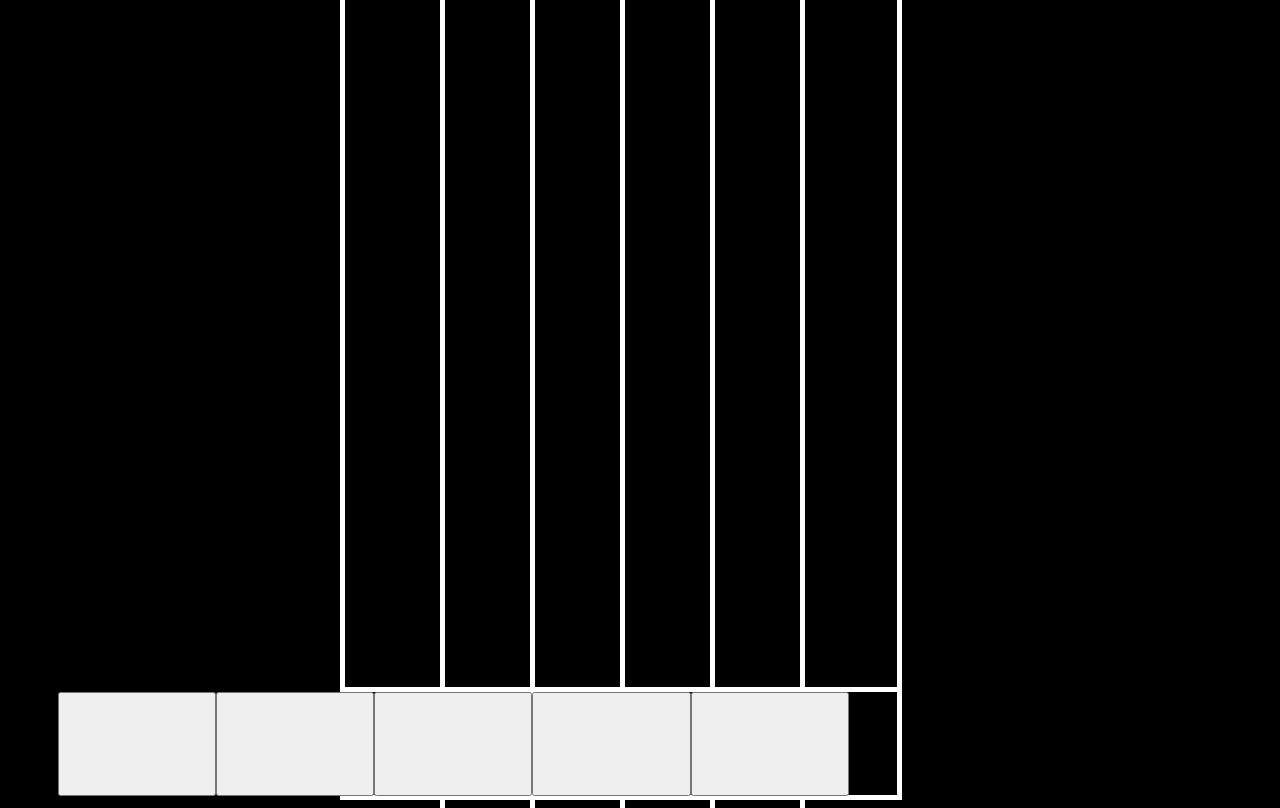
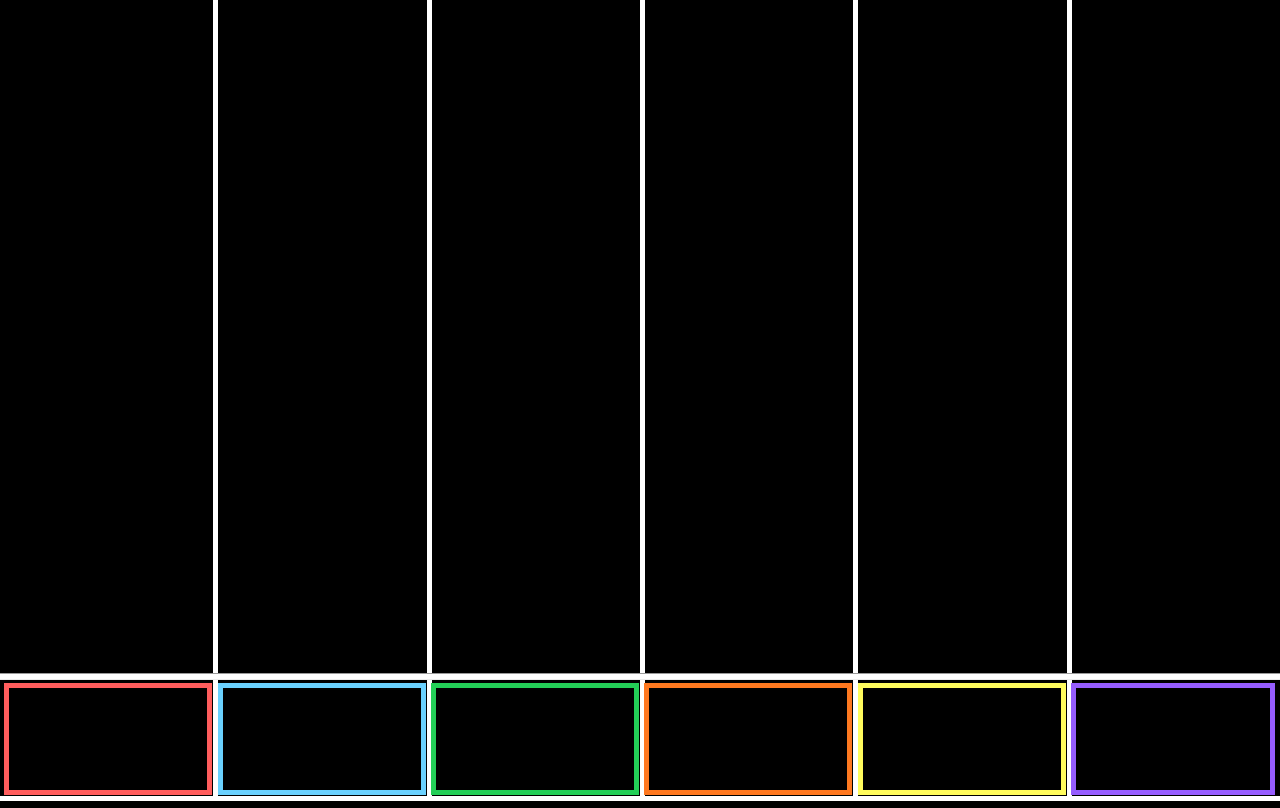
Before and after one commit to v-iinh/sound-mania, a plain HTML site: page index.html in a window 1280 px wide. Drawn offline with Linux system fonts and the light colour scheme.

Commit message:
updated game layout

```diff
--- a/index.html
+++ b/index.html
@@ -11,15 +11,15 @@
         <div class="borderLine borderLine3"></div>
         <div class="borderLine borderLine4"></div>
         <div class="borderLine borderLine5"></div>
-        <div class="containBorder"></div>
+        <hr>
     </div>
     <div class="btnContainer">
-        <button class="btn btn1"></button>
-        <button class="btn btn2"></button>
-        <button class="btn btn3"></button>
-        <button class="btn btn4"></button>
-        <button class="btn btn5"></button>
-        <button class="btn btn6"></button>
+        <button class="btn1">S</button>
+        <button class="btn2">D</button>
+        <button class="btn3">F</button>
+        <button class="btn4">J</button>
+        <button class="btn5">K</button>
+        <button class="btn6">L</button>
     </div>
     <script src="main.js"></script>
 </body>
--- a/style.css
+++ b/style.css
@@ -8,59 +8,57 @@ body{
 }
 
 .container {
-    position: relative;
-    margin: 0 auto;
-    width: 600px;
+    display: flex;
+    justify-content: center;
+    align-items: center;
+    width: 100%;
+    margin-top: -.7%;
 }
 
 #gameCanvas {
     background: black;
-    margin-top: -1%;
-    height: 99.5vh;
-    width: 92%;
+    margin-top: 0%;
+    height: 100vh;
+    width: 100%;
     border: 5px solid white;
 }
 
-.containBorder {
-    border-left: 558px solid white;
+hr {
+    margin: 0;
+    width: 100%;
     height: 5px;
-    display: flex;
-    justify-content: center;
-    align-items: center;
+    background-color: white;
     position: absolute;
-    bottom: 14vh;
-}
+    bottom: 15%;
+  }
 
 .borderLine {
     border-left: 5px solid white;
-    height: 101vh;
+    height: 100vh;
     display: flex;
-    justify-content: center;
+    justify-content: space-between;
     align-items: center;
-    margin: 0 10px;
     position: absolute;
-    top: 0;
-    bottom: 0;
 }
 
 .borderLine1 {
-    left: 15%;
+    left: 16.666666%;
 
 }
 .borderLine2 {
-    left: 30%;
+    left: 33.3333333%;
 }
 
 .borderLine3 {
-    left: 45%;
+    left: 50%;
 }
 
 .borderLine4 {
-    left: 60%;
+    left: 66.666666%;
 }
 
 .borderLine5 {
-    left: 75%;
+    left: 83.333333%;
 }
 
 .btnContainer {
@@ -71,43 +69,58 @@ body{
     bottom: 0;
     display: flex;
     align-items: end;
-    justify-content: center;
 }
 
 .btn1 {
-    margin-left: -48%;
-    margin-right: 6.5%;
-    margin-bottom: .5vh;
-    width: 12.35%;
-    height: 13%
+    width: 16.25%;
+    height: 14%;
+    margin-bottom: .4%;
+    margin-left: .35%;
+    border: 5px solid #ff5d5d;
+    background-color: black;
 }
 
 .btn2 {
-    margin-bottom: .5vh;
-    width: 12.35%;
-    height: 13%
+    width: 16.25%;
+    height: 14%;
+    margin-bottom: .4%;
+    margin-left: .45%;
+    border: 5px solid #6ad1fe;
+    background-color: black;
 }
 
 .btn3 {
-    margin-bottom: .5vh;
-    width: 12.35%;
-    height: 13%
+    width: 16.25%;
+    height: 14%;
+    margin-bottom: .4%;
+    margin-left: .4%;
+    border: 5px solid #23cf57;
+    background-color: black;
 }
 
 .btn4 {
-    margin-bottom: .5vh;
-    width: 12.35%;
-    height: 13%
+    width: 16.25%;
+    height: 14%;
+    margin-bottom: .4%;
+    margin-left: .4%;
+    border: 5px solid #fe781f;
+    background-color: black;
 }
 
 .btn5 {
-    margin-bottom: .5vh;
-    width: 12.35%;
-    height: 13%
+    width: 16.25%;
+    height: 14%;
+    margin-bottom: .4%;
+    margin-left: .45%;
+    border: 5px solid #fffc5d;
+    background-color: black;
 }
 
 .btn6 {
-    margin-bottom: .5vh;
-    width: 12.35%;
-    height: 13%
+    width: 15.95%;
+    height: 14%;
+    margin-bottom: .4%;
+    margin-left: .4%;
+    border: 5px solid #965dff;
+    background-color: black;
 }
```
